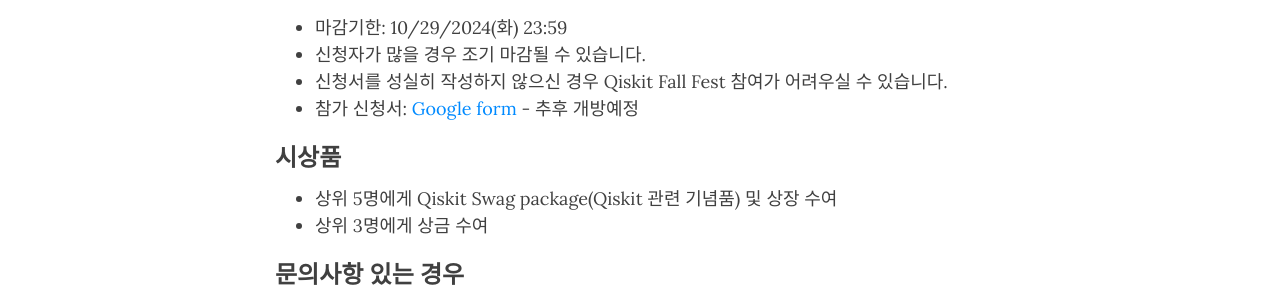
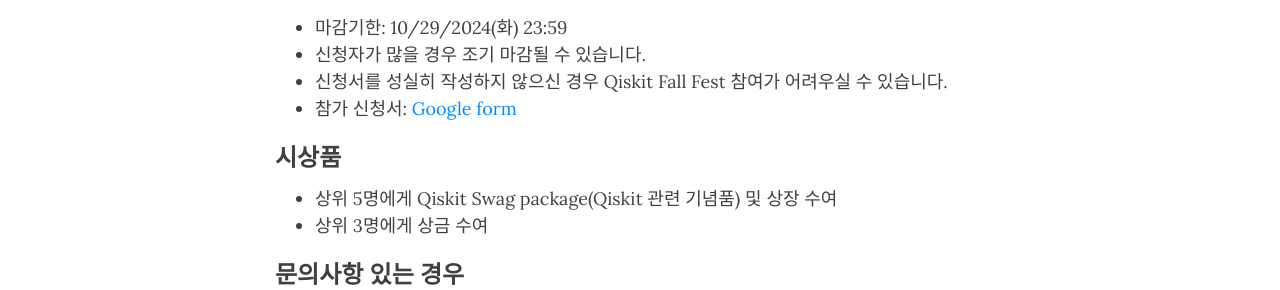
Before and after one commit to QIYA-yonsei/QIYA-yonsei.github.io, a Jekyll site: the page built from index.md, in a window 1280 px wide and 900 px high, scrolled down 11033 px. Shown: the part 163-453 px from the top of the window. Built offline with Jekyll 4.4.1, drawn with Linux system fonts in a browser that asks for light colours; nearby versions of some CDN libraries.

Commit message:
Update index.md

```diff
--- a/index.md
+++ b/index.md
@@ -235,7 +235,7 @@
 - 마감기한: 10/29/2024(화) 23:59
 - 신청자가 많을 경우 조기 마감될 수 있습니다.
 - 신청서를 성실히 작성하지 않으신 경우 Qiskit Fall Fest 참여가 어려우실 수 있습니다.
-- 참가 신청서: [Google form](https://forms.gle/rtW53pXLyBs3ChEP6) - 추후 개방예정
+- 참가 신청서: [Google form](https://forms.gle/rtW53pXLyBs3ChEP6)
 
 ### 시상품
 
```
